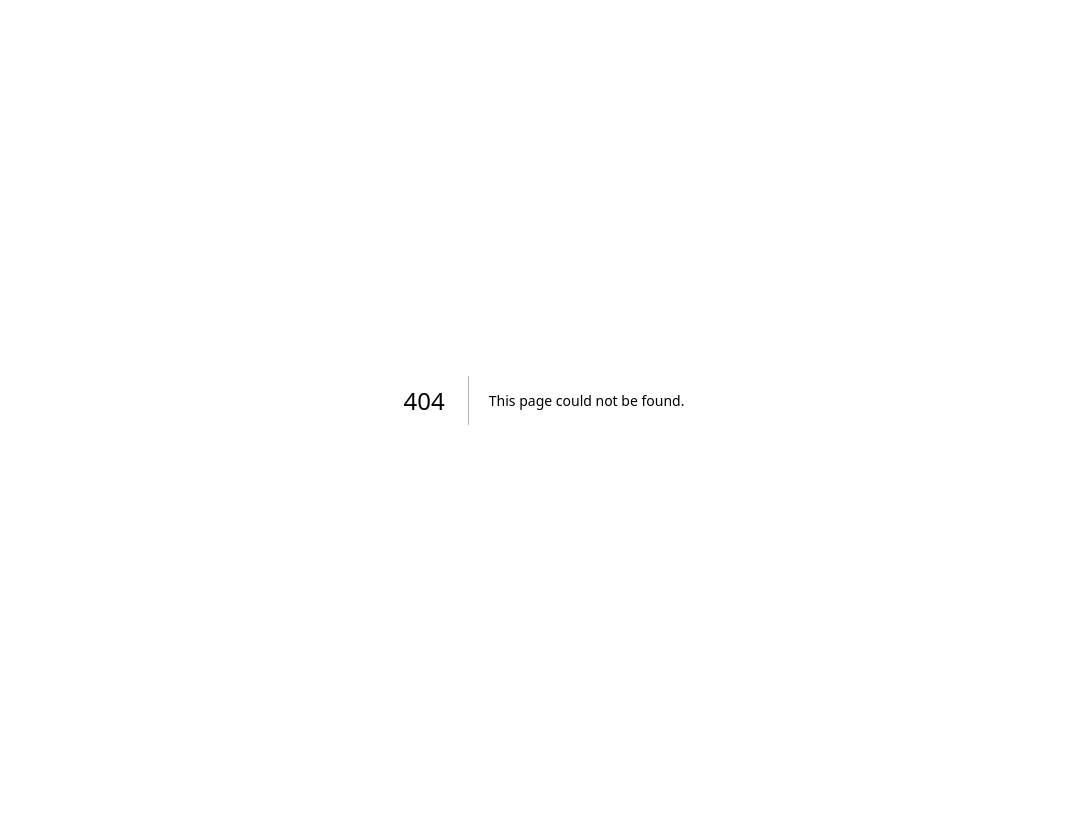
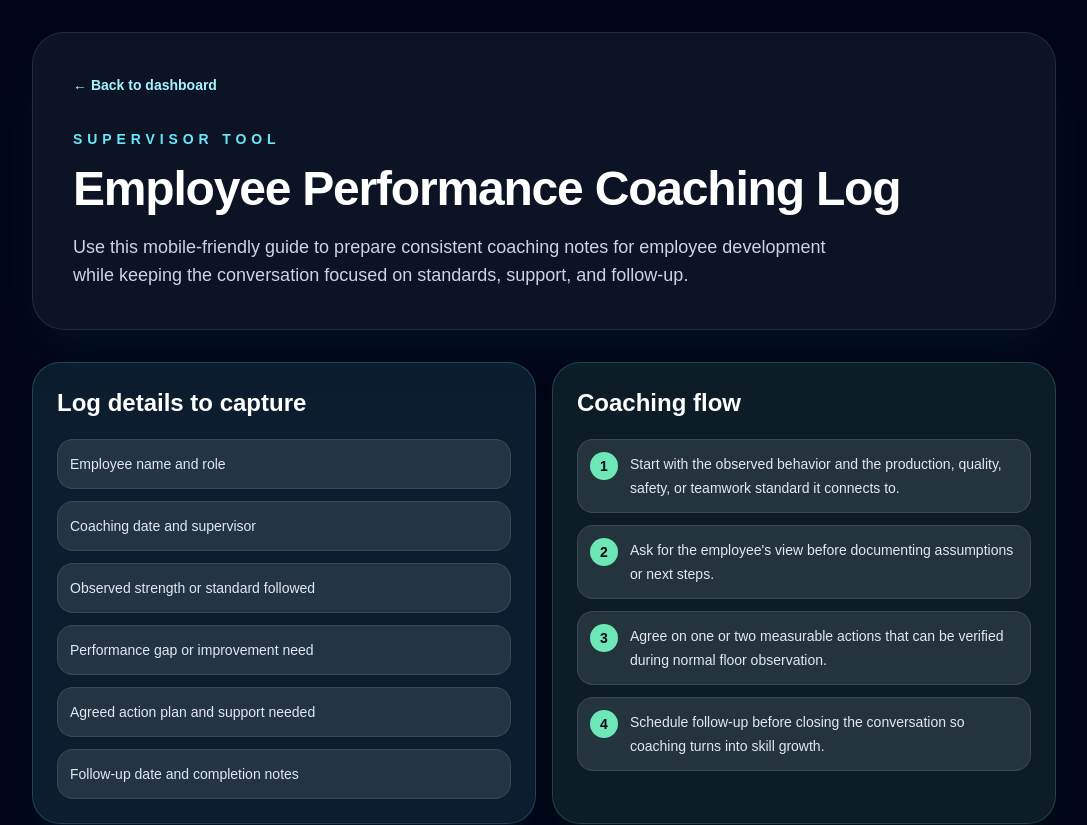
Before and after one commit to scottgraham2882-collab/molding-mentor-ai, a Next.js app: page /training/performance-coaching in a window 1280 px wide. Before the commit this address had no page. Shown: the top 825 px of the page, without its empty margins (96-1183 px from the left). Before the commit the page ends 800 px from the top, so only its background shows below. Built offline with nearby package versions, Linux system fonts and the light colour scheme.

Commit message:
Add employee performance coaching log

```diff
--- a/app/page.tsx
+++ b/app/page.tsx
@@ -263,6 +263,13 @@ const dashboardCards: DashboardCard[] = [
     accent: "from-emerald-300 to-cyan-400",
   },
   {
+    title: "Employee Performance Coaching Log",
+    description:
+      "Document employee coaching conversations, strengths, improvement needs, action plans, follow-up dates, and supervisor notes for performance development.",
+    href: "/training/performance-coaching",
+    accent: "from-blue-300 to-emerald-400",
+  },
+  {
     title: "Employee Skills Matrix",
     description:
       "Add, save, edit, filter, and print employee skill records with qualification levels, expiration dates, and supervisor sign-offs.",
--- /dev/null
+++ b/app/training/performance-coaching/page.tsx
@@ -0,0 +1,79 @@
+import Link from "next/link";
+
+const coachingFields = [
+  "Employee name and role",
+  "Coaching date and supervisor",
+  "Observed strength or standard followed",
+  "Performance gap or improvement need",
+  "Agreed action plan and support needed",
+  "Follow-up date and completion notes",
+];
+
+const coachingSteps = [
+  "Start with the observed behavior and the production, quality, safety, or teamwork standard it connects to.",
+  "Ask for the employee's view before documenting assumptions or next steps.",
+  "Agree on one or two measurable actions that can be verified during normal floor observation.",
+  "Schedule follow-up before closing the conversation so coaching turns into skill growth.",
+];
+
+export default function EmployeePerformanceCoachingLog() {
+  return (
+    <main className="min-h-screen bg-slate-950 px-4 py-8 text-slate-100 sm:px-6 lg:px-8">
+      <section className="mx-auto flex w-full max-w-5xl flex-col gap-8">
+        <header className="rounded-[2rem] border border-white/10 bg-slate-900/80 p-6 shadow-2xl shadow-cyan-950/30 sm:p-8 lg:p-10">
+          <Link href="/" className="text-sm font-bold text-cyan-200 hover:text-cyan-100">
+            ← Back to dashboard
+          </Link>
+          <p className="mt-8 text-sm font-semibold uppercase tracking-[0.35em] text-cyan-300">
+            Supervisor tool
+          </p>
+          <h1 className="mt-4 max-w-4xl text-4xl font-black tracking-tight text-white sm:text-5xl">
+            Employee Performance Coaching Log
+          </h1>
+          <p className="mt-5 max-w-3xl text-base leading-7 text-slate-300 sm:text-lg">
+            Use this mobile-friendly guide to prepare consistent coaching notes for employee development while keeping the conversation focused on standards, support, and follow-up.
+          </p>
+        </header>
+
+        <section className="grid gap-4 md:grid-cols-2" aria-label="Coaching log sections">
+          <article className="rounded-[1.75rem] border border-cyan-300/20 bg-cyan-300/10 p-6 shadow-xl shadow-cyan-950/20">
+            <h2 className="text-2xl font-black text-white">Log details to capture</h2>
+            <ul className="mt-5 space-y-3 text-sm leading-6 text-slate-200">
+              {coachingFields.map((field) => (
+                <li key={field} className="rounded-2xl border border-white/10 bg-white/10 p-3">
+                  {field}
+                </li>
+              ))}
+            </ul>
+          </article>
+
+          <article className="rounded-[1.75rem] border border-emerald-300/20 bg-emerald-300/10 p-6 shadow-xl shadow-emerald-950/20">
+            <h2 className="text-2xl font-black text-white">Coaching flow</h2>
+            <ol className="mt-5 space-y-3 text-sm leading-6 text-slate-200">
+              {coachingSteps.map((step, index) => (
+                <li key={step} className="flex gap-3 rounded-2xl border border-white/10 bg-white/10 p-3">
+                  <span className="flex h-7 w-7 shrink-0 items-center justify-center rounded-full bg-emerald-300 text-sm font-black text-slate-950">
+                    {index + 1}
+                  </span>
+                  <span>{step}</span>
+                </li>
+              ))}
+            </ol>
+          </article>
+        </section>
+
+        <section className="rounded-[1.75rem] border border-white/10 bg-white/[0.07] p-6 shadow-xl shadow-slate-950/30">
+          <h2 className="text-2xl font-black text-white">Printable note template</h2>
+          <div className="mt-5 grid gap-4 text-sm text-slate-300 sm:grid-cols-2">
+            {coachingFields.map((field) => (
+              <div key={field} className="rounded-2xl border border-white/10 bg-slate-950/40 p-4">
+                <p className="font-bold text-cyan-100">{field}</p>
+                <div className="mt-4 h-20 rounded-xl border border-dashed border-white/20" aria-hidden="true" />
+              </div>
+            ))}
+          </div>
+        </section>
+      </section>
+    </main>
+  );
+}
```
